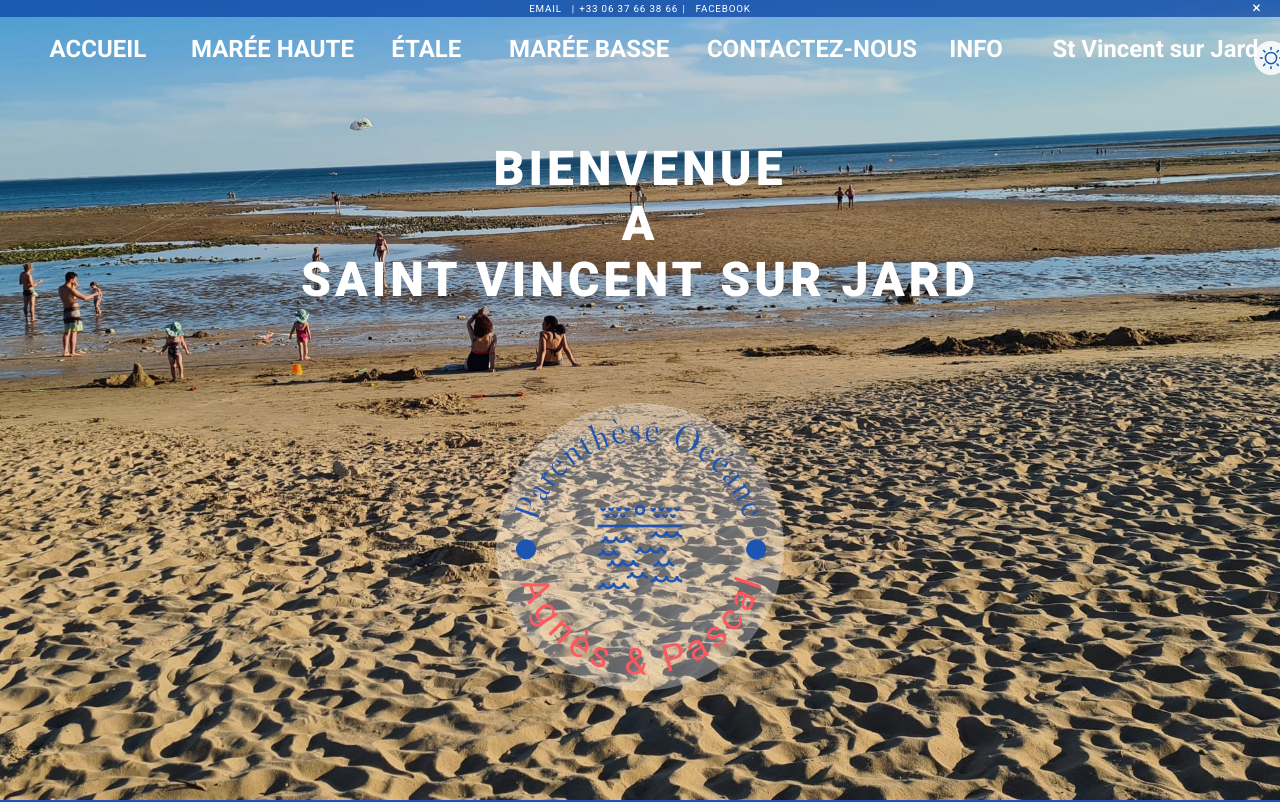
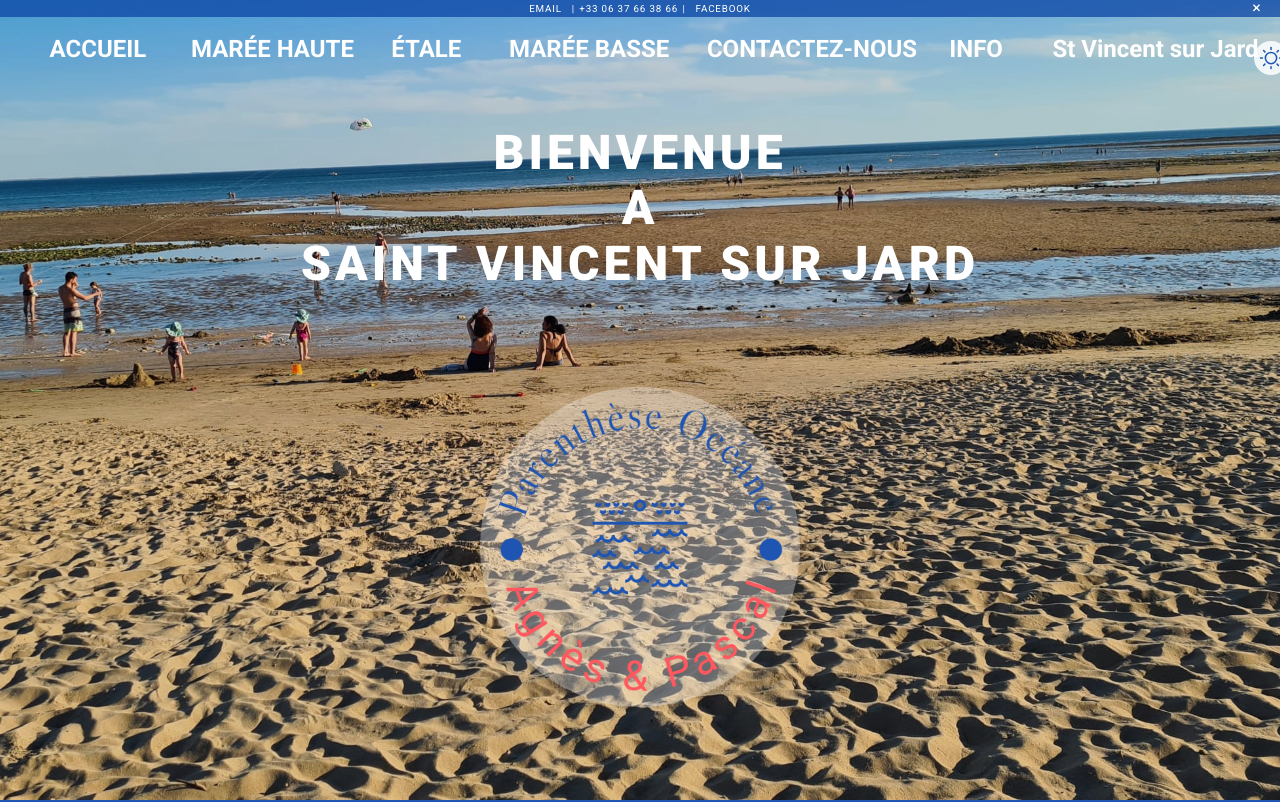
Before and after one commit to eliezeribghi/parenthese_oceane, a Svelte app: page / in a window 1280 px wide. Shown: the top 802 px of the page. Built offline with nearby package versions, Linux system fonts and the light colour scheme.

Commit message:
modification du logo

```diff
--- a/src/style/components/slider.scss
+++ b/src/style/components/slider.scss
@@ -72,9 +72,11 @@ $carouselStart: 65px;
     /* Styles pour le conteneur du logo */
     .logo-container {
       position: relative;
-      max-width: 18em;
-      max-height: 18em;
+      max-width: 20em;
+      max-height: 20em;
       margin-inline: auto;
+      width:10em;
+      height: 10em;
       // position: relative;
       // border-radius: 50%;
 
@@ -101,6 +103,7 @@ $carouselStart: 65px;
           width: 100%;
           overflow: visible;
           z-index: 10;
+
       }
 
     }
```
